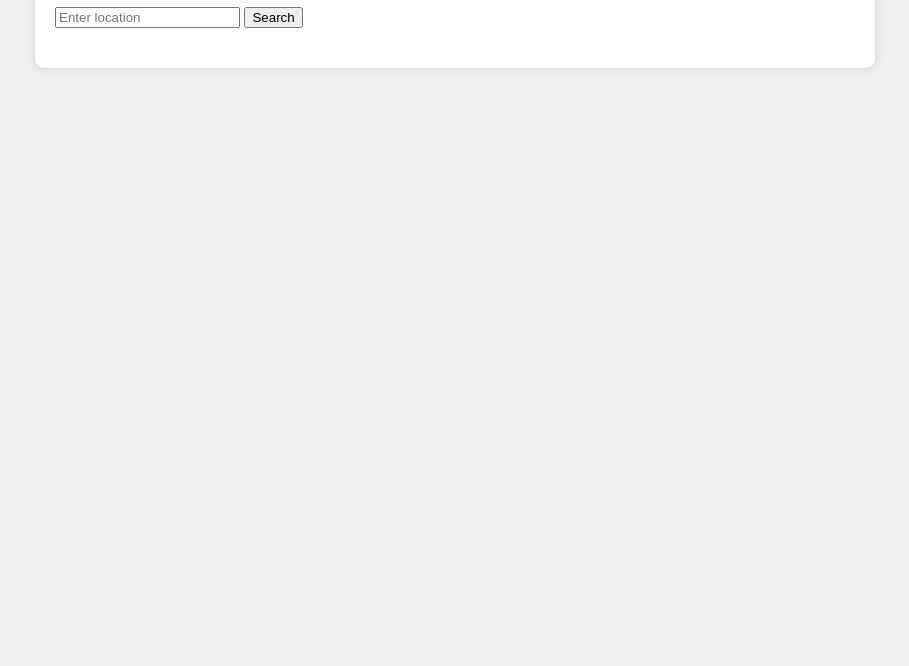
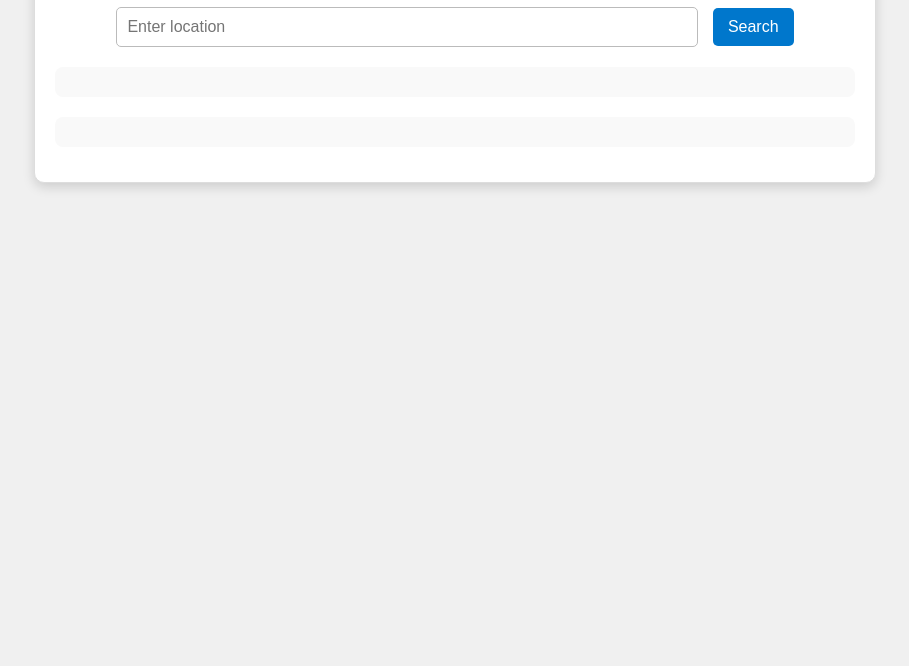
Before and after one commit to JLunn717/Weather, a plain HTML site: page index.html in a window 1280 px wide. Shown: the part 134-800 px from the top of the page, without its empty margins (185-1094 px from the left). Drawn offline with Linux system fonts and the light colour scheme.

Commit message:
Update style.css

```diff
--- a/style.css
+++ b/style.css
@@ -1,7 +1,13 @@
-/* style.css */
 body {
   font-family: Arial, sans-serif;
   background-color: #f0f0f0;
+  margin: 0;
+  padding: 0;
+}
+
+h1 {
+  text-align: center;
+  color: #333;
 }
 
 .container {
@@ -11,9 +17,49 @@ body {
   background-color: #fff;
   border: 1px solid #ddd;
   border-radius: 10px;
-    box-shadow: 0 0 10px rgba(0, 0, 0, 0.1);
+  box-shadow: 0 4px 12px rgba(0, 0, 0, 0.15);
+  text-align: center;
+}
+
+input[type="text"] {
+  width: 70%;
+  padding: 10px;
+  font-size: 16px;
+  border: 1px solid #bbb;
+  border-radius: 5px;
+  margin-right: 10px;
+}
+
+button {
+  padding: 10px 15px;
+  font-size: 16px;
+  background-color: #0077cc;
+  color: white;
+  border: none;
+  border-radius: 5px;
+  cursor: pointer;
+  transition: background 0.2s ease;
+}
+
+button:hover {
+  background-color: #005fa3;
 }
 
 #weather-data, #forecast-data {
   margin-top: 20px;
+  padding: 15px;
+  background-color: #f9f9f9;
+  border-radius: 8px;
+  text-align: left;
 }
+
+#forecast-data p {
+  margin: 5px 0;
+  padding: 6px;
+  border-bottom: 1px solid #eee;
+}
+
+#error-log {
+  margin-top: 15px;
+  font-weight: bold;
+}
```
Lines whose indentation alone changed are shown as unchanged.
